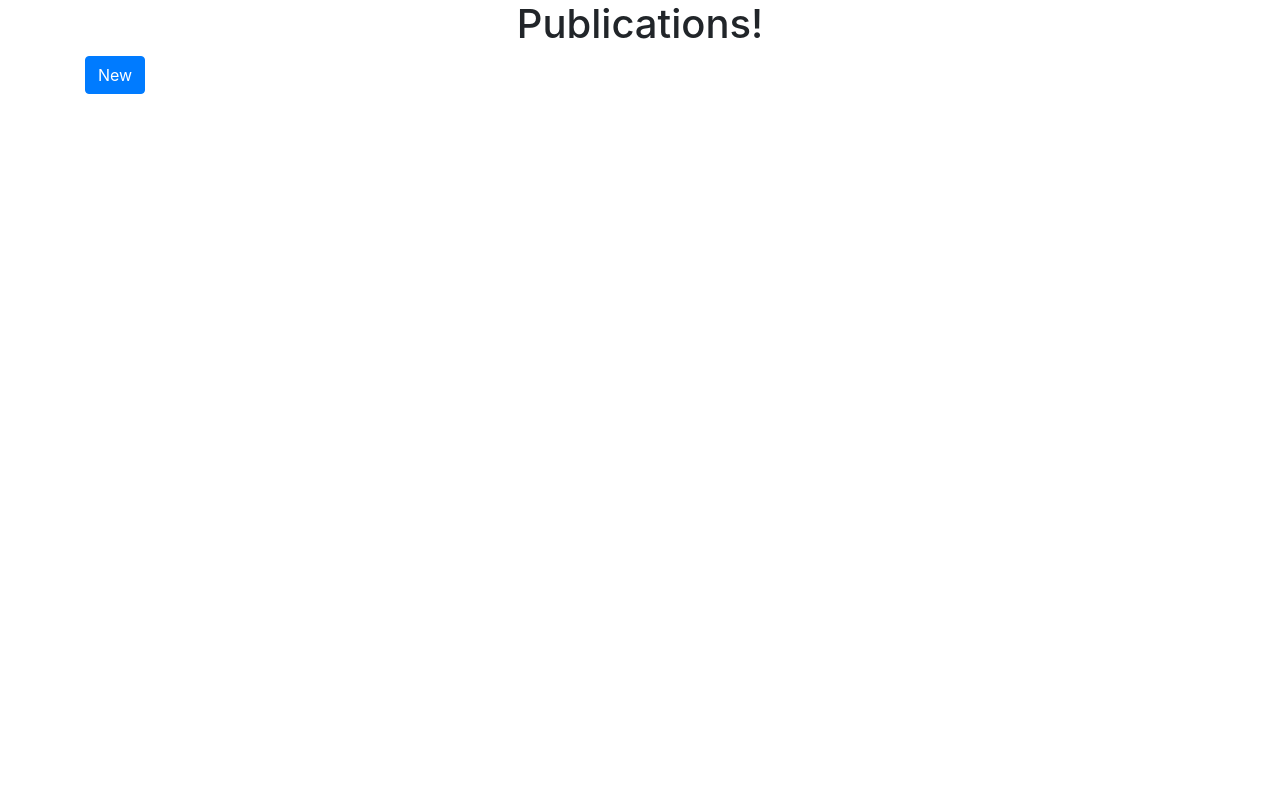
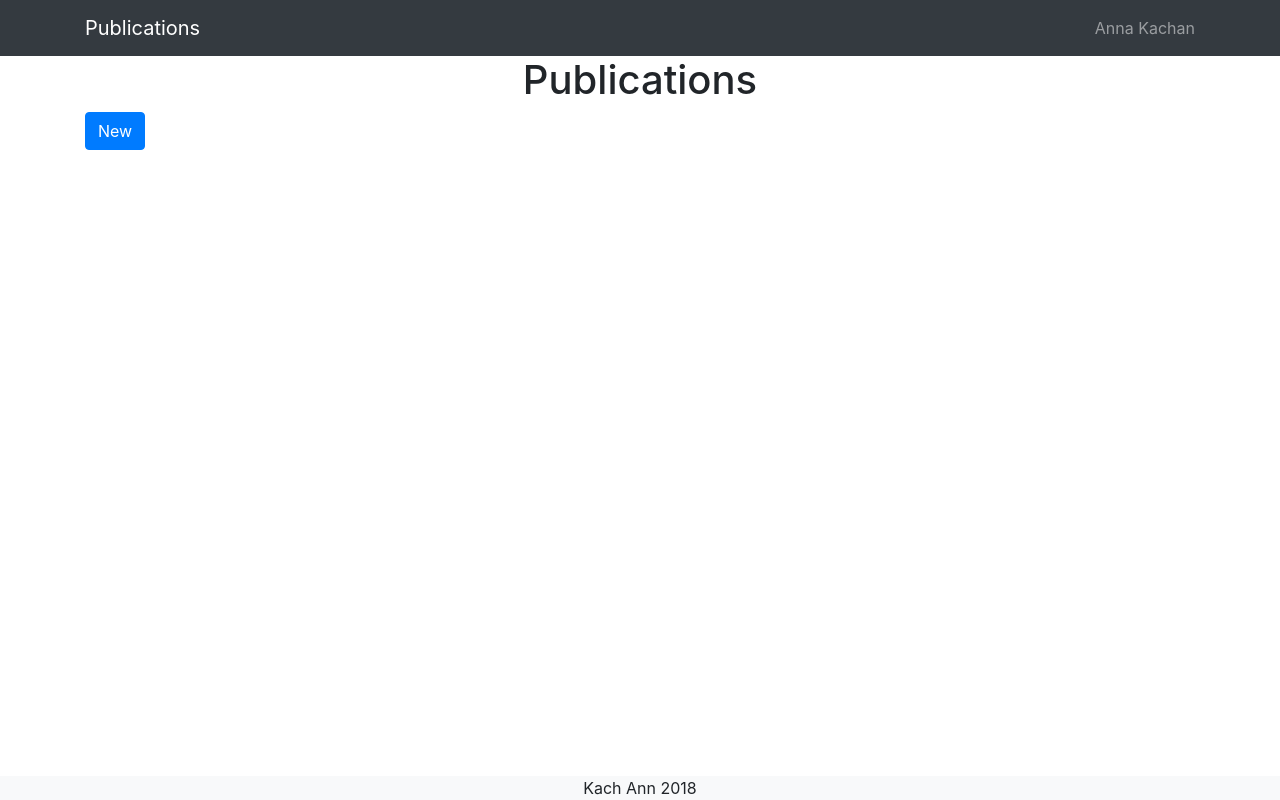
Before and after one commit to kach-ann/publications-angular, an Angular app: page /publications in a window 1280 px wide. Built offline with nearby package versions, Linux system fonts and the light colour scheme.

Commit message:
add router

```diff
--- a/src/app/app.component.html
+++ b/src/app/app.component.html
@@ -1,7 +1,7 @@
-<!--The content below is only a placeholder and can be replaced.-->
+<app-navbar></app-navbar>
+
 <div class="container">
-  <h1 style="text-align:center">
-    {{ title }}!
-  </h1>
-  <button type="button" class="btn btn-primary">New</button>
+  <router-outlet></router-outlet>
 </div>
+
+<footer><div class="text-center bg-light fixed-bottom">Kach Ann 2018</div></footer>
--- a/src/app/app.component.ts
+++ b/src/app/app.component.ts
@@ -6,5 +6,4 @@ import { Component } from '@angular/core';
   styleUrls: ['./app.component.css']
 })
 export class AppComponent {
-  title = 'Publications';
 }
--- /dev/null
+++ b/src/app/navbar/navbar.component.html
@@ -0,0 +1,17 @@
+<nav class="navbar navbar-expand-lg navbar-dark bg-dark">
+  <div class="container">
+    <a class="navbar-brand" routerLink="/publications">Publications</a>
+    <button class="navbar-toggler" type="button" data-toggle="collapse" data-target="#navbarSupportedContent"
+            aria-controls="navbarSupportedContent" aria-expanded="false" aria-label="Toggle navigation">
+      <span class="navbar-toggler-icon"></span>
+    </button>
+
+    <div class="collapse navbar-collapse" id="navbarSupportedContent">
+      <ul class="navbar-nav mr-auto">
+      </ul>
+      <span class="navbar-text">
+      Anna Kachan
+    </span>
+    </div>
+  </div>
+</nav>
--- /dev/null
+++ b/src/app/navbar/navbar.component.ts
@@ -0,0 +1,15 @@
+import { Component, OnInit } from '@angular/core';
+
+@Component({
+  selector: 'app-navbar',
+  templateUrl: './navbar.component.html',
+  styleUrls: ['./navbar.component.css']
+})
+export class NavbarComponent implements OnInit {
+
+  constructor() { }
+
+  ngOnInit() {
+  }
+
+}
--- /dev/null
+++ b/src/app/publications/publication-list/publication-list.component.html
@@ -0,0 +1,4 @@
+<h1 class="text-center">
+  Publications
+</h1>
+<button type="button" class="btn btn-primary">New</button>
--- /dev/null
+++ b/src/app/publications/publication-list/publication-list.component.ts
@@ -0,0 +1,15 @@
+import { Component, OnInit } from '@angular/core';
+
+@Component({
+  selector: 'app-publication-list',
+  templateUrl: './publication-list.component.html',
+  styleUrls: ['./publication-list.component.css']
+})
+export class PublicationListComponent implements OnInit {
+
+  constructor() { }
+
+  ngOnInit() {
+  }
+
+}
```
Also changed, not shown: src/app/app-routing.module.ts (added, +24 -0 lines), src/app/app.module.ts (+8 -2 lines), src/app/model.ts (added), src/app/navbar/navbar.component.css (added), src/app/publications/publication-list/publication-list.component.css (added), 2 other files (tests, documents, lock files or other folders).
